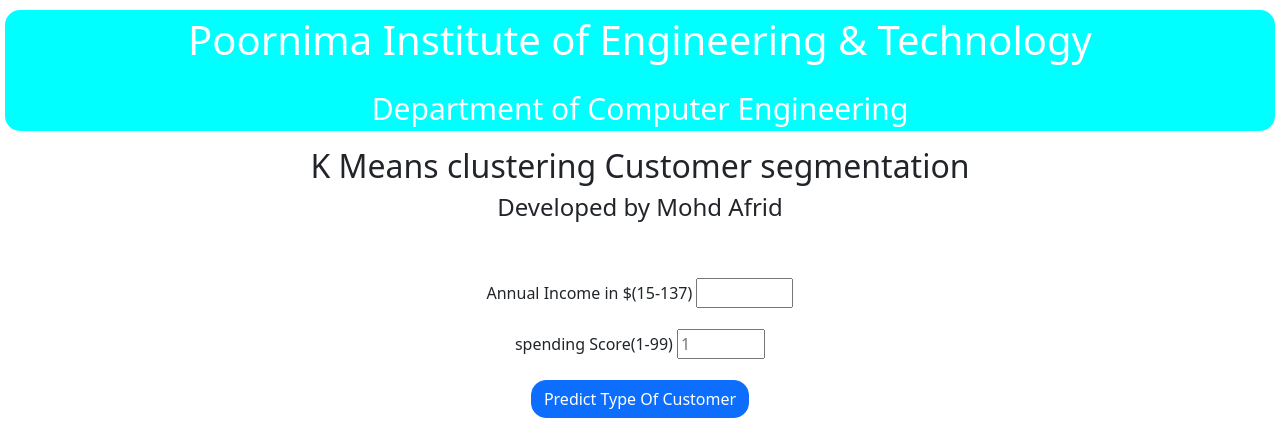
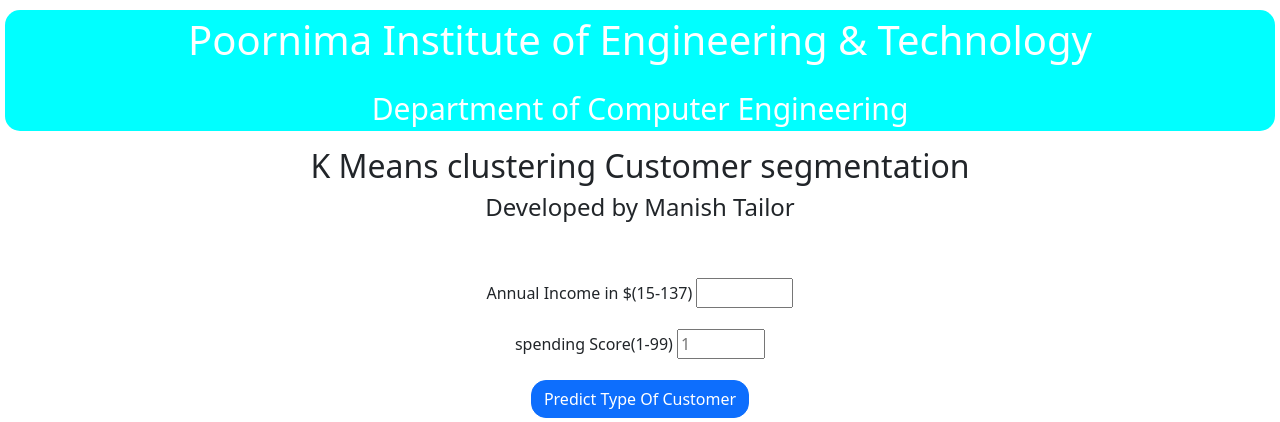
Before and after one commit to manishtailor106/k-means, a Flask app: page / in a window 1280 px wide. Shown: the top 422 px of the page. Run offline with Flask 2, Linux system fonts and the light colour scheme; parts of the project's set-up code (start-up, migrations or seed data) failed here and were passed over.

Commit message:
Update index.html

```diff
--- a/templates/index.html
+++ b/templates/index.html
@@ -34,7 +34,7 @@ div {text-align: center;}
 
 <div class="login">
 <h2 >K Means clustering Customer segmentation</h2>
-<h4>Developed by Mohd Afrid</h4>
+<h4>Developed by Manish Tailor</h4>
 <br>
 <br>
 <!-- Main Input For Receiving Query to our ML -->
```
